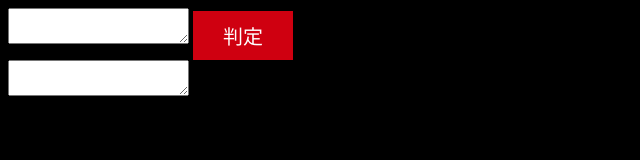
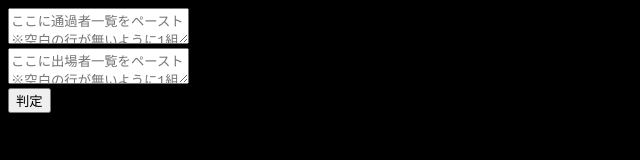
Before and after one commit to coco2214/M1Formatter, a plain HTML site: page index.html in a window 1280 px wide. Shown: the whole page, without its empty margins (0-640 px from the left). Drawn offline with Linux system fonts and the light colour scheme.

Commit message:
Update index.html

```diff
--- a/index.html
+++ b/index.html
@@ -1,5 +1,6 @@
 <!DOCTYPE html>
 <html lang="ja">
+
 <head>
   <meta charset="UTF-8">
   <title>M-1フォーマット</title>
@@ -9,14 +10,34 @@
 
 
 <body>
+  <div>
     <div class="form">
-      <textarea type="text" id="success-area"></textarea>
-      <button onclick="enter()">判定</button>
+      <textarea type="text" id="success-area" placeholder="ここに通過者一覧をペースト ※空白の行が無いように1組ごとに改行してください
+  例)
+  空気階段
+  ジャルジャル
+  ニューヨーク"></textarea>
     </div>
 
     <div class="form">
-      <textarea type="text" id="all-area"></textarea>
+      <textarea type="text" id="all-area" placeholder="ここに出場者一覧をペースト ※空白の行が無いように1組ごとに改行してください
+  例)
+  滝音
+  GAG
+  ロングコートダディ
+  空気階段
+  ジャルジャル
+  ザ・ギース
+  うるとらブギーズ
+  ニッポンの社長
+  ニューヨーク
+  ジャングルポケット"></textarea>
     </div>
+
+    <button onclick="enter()">判定</button>
+
+  </div>
+
 
   <div id="table">
   </div>
```
Lines whose indentation alone changed are shown as unchanged.
